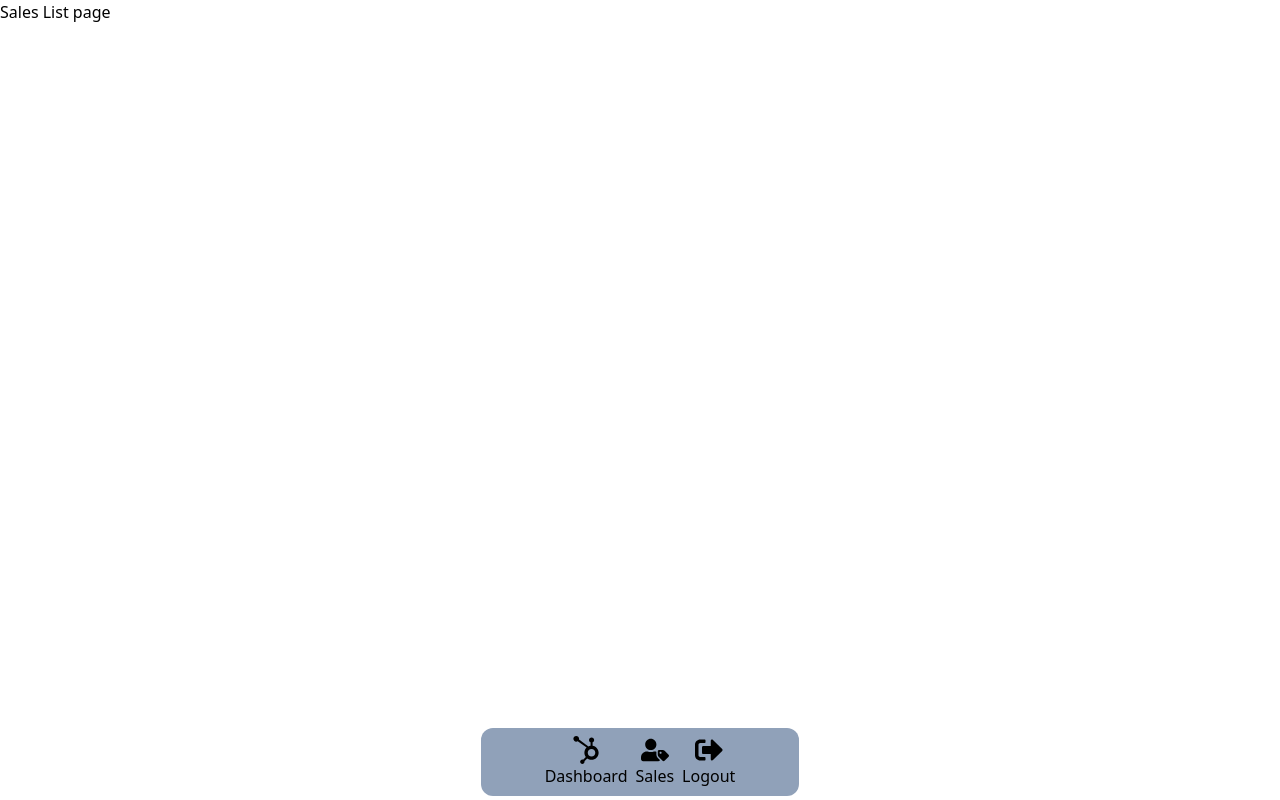
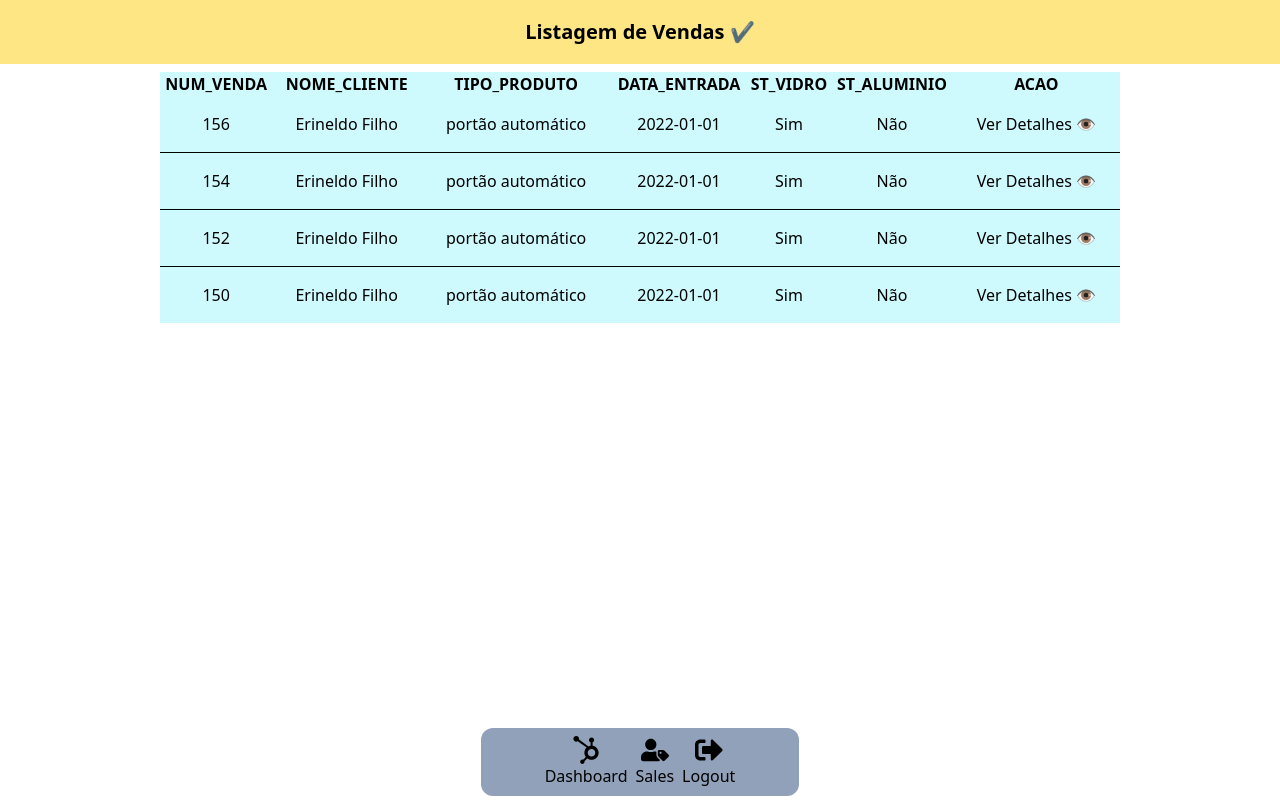
Before and after one commit to erfilho/salesTracking, a React (Vite) app: page /vendas in a window 1280 px wide. Built offline with nearby package versions, Linux system fonts and the light colour scheme; no server answers; the database is empty; sample sign-in values are in the browser's storage.

Commit message:
feat: settings of salesList update with userRole control

```diff
--- a/src/components/dashDock/dashDock.tsx
+++ b/src/components/dashDock/dashDock.tsx
@@ -24,6 +24,7 @@ function DashDock() {
       <div className="flex flex-row rounded-xl justify-center bg-slate-400 p-2 gap-2 w-1/4">
         {menu.map((button) => (
           <button
+            key={button.label}
             onClick={() => navigate(button.url)}
             className="flex flex-col items-center cursor-pointer"
           >
--- a/src/pages/sales/salesList.tsx
+++ b/src/pages/sales/salesList.tsx
@@ -1,9 +1,139 @@
+import { useAuth } from "../../auth/AuthContext";
 import DashDock from "../../components/dashDock/dashDock";
 
+const TABLE_HEAD = [
+  "NUM_VENDA",
+  "NOME_CLIENTE",
+  "TIPO_PRODUTO",
+  "DATA_ENTRADA",
+  "ST_VIDRO",
+  "ST_ALUMINIO",
+  "ACAO",
+];
+
+/*  Tipos de status
+ *  ALUMÍNIO/VIDRO => Tem, Não tem, Em andamento, Aguardando chegada, Aguardando agendamento, Aguardando montagem
+ *  TOTAL => Não inciado, em andamento, finalizado
+ */
+
+const TABLE_DATA = [
+  {
+    NUM_VENDA: 156,
+    NOME_CLIENTE: "Erineldo Filho",
+    TIPO_PRODUTO: "portão automático",
+    DATA_ENTRADA: "2022-01-01",
+    ST_VIDRO: "Sim",
+    ST_ALUMINIO: "Não",
+  },
+  {
+    NUM_VENDA: 154,
+    NOME_CLIENTE: "Erineldo Filho",
+    TIPO_PRODUTO: "portão automático",
+    DATA_ENTRADA: "2022-01-01",
+    ST_VIDRO: "Sim",
+    ST_ALUMINIO: "Não",
+  },
+  {
+    NUM_VENDA: 152,
+    NOME_CLIENTE: "Erineldo Filho",
+    TIPO_PRODUTO: "portão automático",
+    DATA_ENTRADA: "2022-01-01",
+    ST_VIDRO: "Sim",
+    ST_ALUMINIO: "Não",
+  },
+  {
+    NUM_VENDA: 150,
+    NOME_CLIENTE: "Erineldo Filho",
+    TIPO_PRODUTO: "portão automático",
+    DATA_ENTRADA: "2022-01-01",
+    ST_VIDRO: "Sim",
+    ST_ALUMINIO: "Não",
+  },
+];
+
 function SalesList() {
+  const { isAdmin } = useAuth();
+
+  function handleDetail(num_venda: number) {
+    return alert(num_venda);
+  }
+
+  function handleUpdateStatus(num_venda: number, type: string) {
+    return alert(`${num_venda} - ${type}`);
+  }
+
   return (
-    <div>
-      Sales List page
+    <div className="flex flex-col justify-center items-center h-full w-full gap-2">
+      <div className="flex flex-row w-full h-16 bg-amber-200 justify-center items-center">
+        <p className="text-xl font-semibold"> Listagem de Vendas ✔ </p>
+      </div>
+      <div className="h-10/12 w-3/4 bg-cyan-100">
+        <table className="w-full">
+          <thead>
+            <tr>
+              {TABLE_HEAD.map((item, key) => (
+                <th key={key}>{item}</th>
+              ))}
+            </tr>
+          </thead>
+          <tbody>
+            {TABLE_DATA.map(
+              (
+                {
+                  NUM_VENDA,
+                  NOME_CLIENTE,
+                  TIPO_PRODUTO,
+                  DATA_ENTRADA,
+                  ST_VIDRO,
+                  ST_ALUMINIO,
+                },
+                index
+              ) => {
+                const isLast = index === TABLE_DATA.length - 1;
+                const classes = isLast
+                  ? "p-4 text-center"
+                  : "p-4 text-center border-b border-blue-gray-50";
+
+                return (
+                  <tr key={NUM_VENDA}>
+                    <td className={classes}>{NUM_VENDA}</td>
+                    <td className={classes}>{NOME_CLIENTE}</td>
+                    <td className={classes}>{TIPO_PRODUTO}</td>
+                    <td className={classes}>{DATA_ENTRADA}</td>
+                    <td
+                      className={
+                        isAdmin
+                          ? `cursor-pointer ${classes}`
+                          : `cursor-not-allowed ${classes}`
+                      }
+                      onClick={() => handleUpdateStatus(NUM_VENDA, "vidro")}
+                    >
+                      {ST_VIDRO}
+                    </td>
+                    <td
+                      className={
+                        isAdmin
+                          ? `cursor-pointer ${classes}`
+                          : `cursor-not-allowed ${classes}`
+                      }
+                      onClick={() => handleUpdateStatus(NUM_VENDA, "vidro")}
+                    >
+                      {ST_ALUMINIO}
+                    </td>
+                    <td
+                      className={`cursor-pointer ${classes}`}
+                      onClick={() => handleDetail(NUM_VENDA)}
+                    >
+                      {" "}
+                      Ver Detalhes 👁️{" "}
+                    </td>
+                  </tr>
+                );
+              }
+            )}
+          </tbody>
+        </table>
+      </div>
       <DashDock />
     </div>
   );
```
